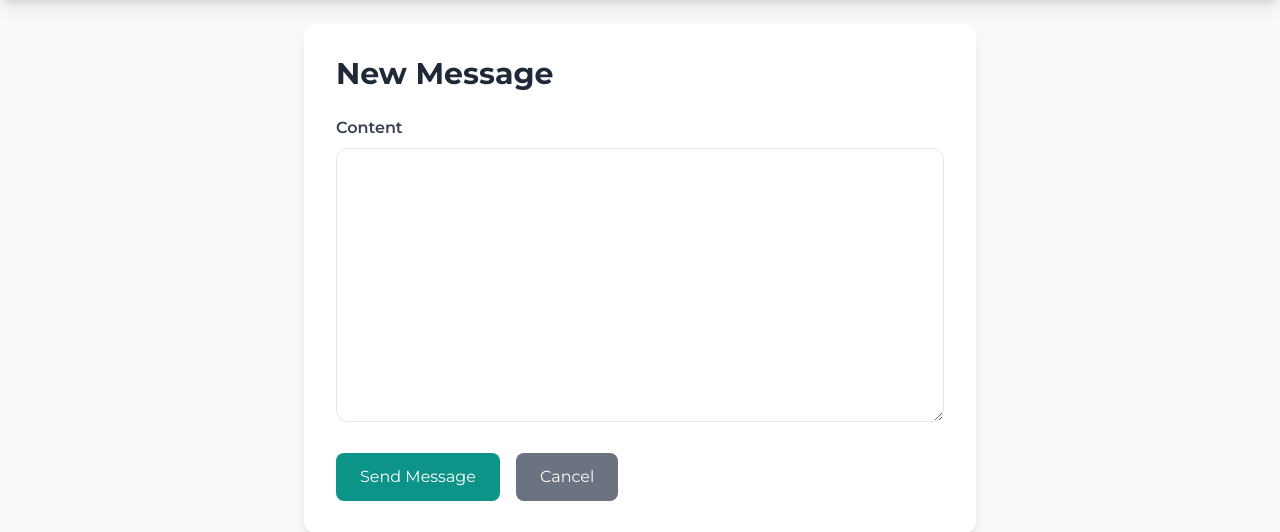
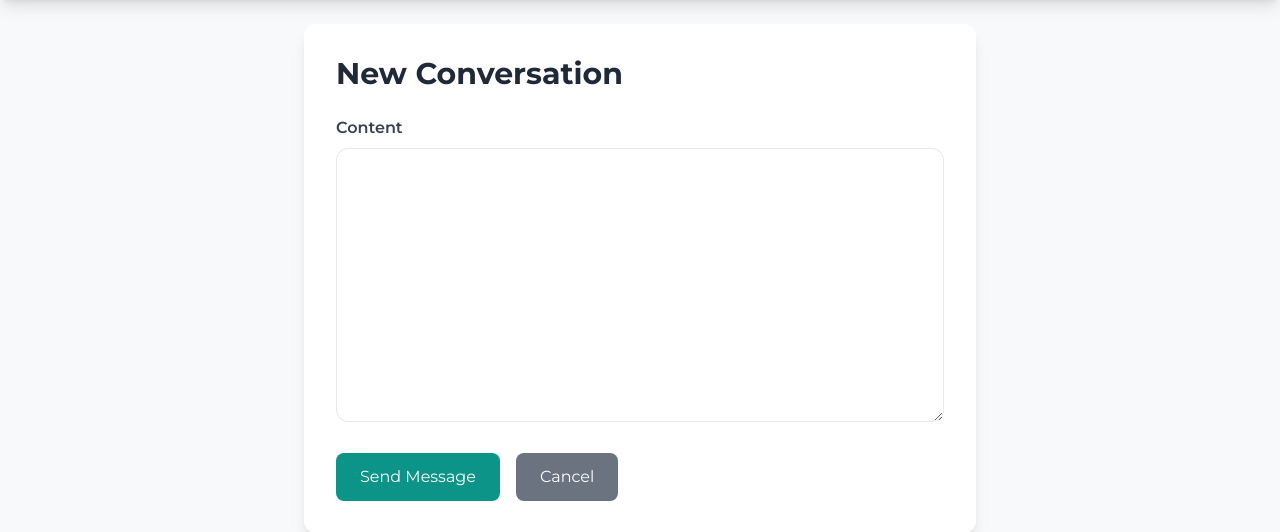
Before and after one commit to nightmere33/E-Commerce-Website-Django, a Django app: template conversation/templates/conversation/new.html in a window 1280 px wide. Shown: the part 64-596 px from the top of the page. Run offline with Django 5.2, Linux system fonts and the light colour scheme; the template is opened without the code that fills it: values that come from a table or form of the project are taken from there, others are empty; some libraries are stand-ins or nearby versions.

Commit message:
my local work

```diff
--- a/conversation/templates/conversation/new.html
+++ b/conversation/templates/conversation/new.html
@@ -1,11 +1,11 @@
 {% extends 'core/base.html' %}
 
-{% block title %} New Message {% endblock %}
+{% block title %} New Conversation {% endblock %}
 
 {% block content %}
 <div class="max-w-2xl mx-auto">
     <div class="bg-white rounded-xl shadow-lg p-8">
-        <h1 class="text-3xl font-bold mb-6 text-gray-800">New Message</h1>
+        <h1 class="text-3xl font-bold mb-6 text-gray-800">New Conversation</h1>
 
         <form method="POST" action="." class="space-y-6">
             {% csrf_token %}
```
Also changed, not shown: media/item_images/pc-red-dead-redemption-2-pc-standard-edition-original-imafzmkyques8mxp.webp (added).
